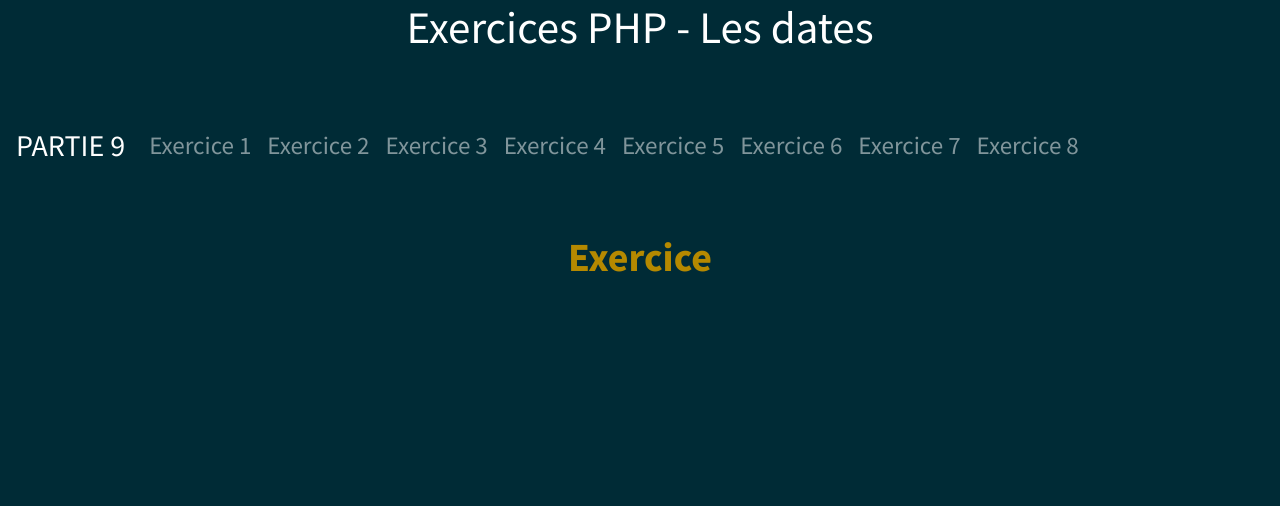
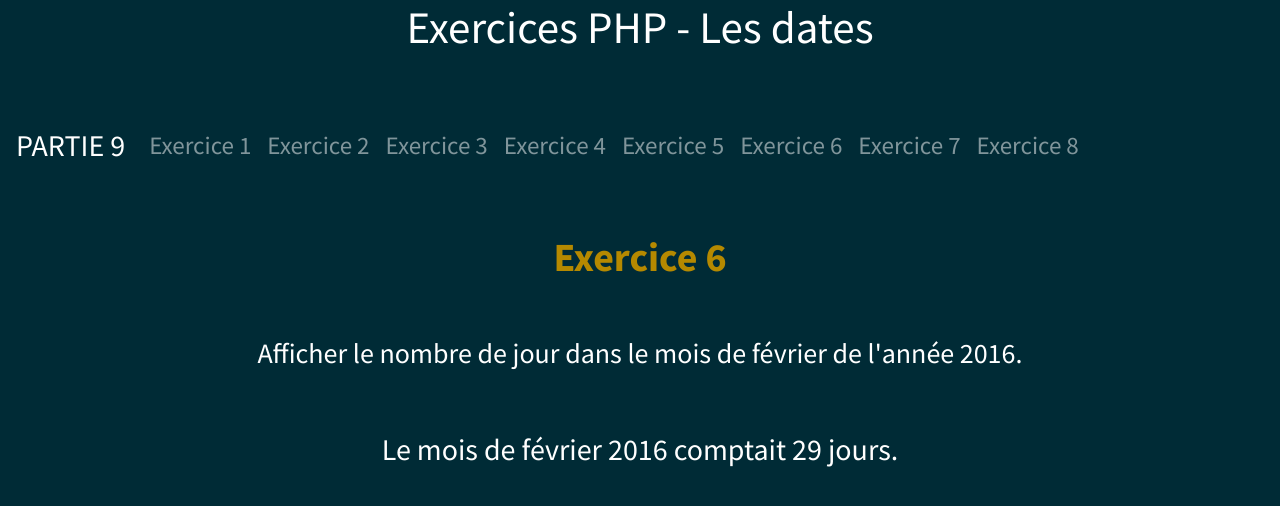
Before and after one commit to EmilieLamps/ExercicesPHP-Partie9, a PHP site: page / in a window 1280 px wide. Shown: the top 506 px of the page. Run offline with PHP 8.4, Linux system fonts and the light colour scheme; some libraries are stand-ins or nearby versions.

Commit message:
fin de l'exercice

```diff
--- a/ex6/index.php
+++ b/ex6/index.php
@@ -1,14 +1,11 @@
 <?php
-$page = "Exercice "; // Définir la variable pour changer le titre !
-
+$page = "Exercice 6"; // Définir la variable pour changer le titre !
+$result = cal_days_in_month(CAL_GREGORIAN, 2, 2016); // La fonction cal_days_in_month calcul le nombre de jour d'un mois. On renseigne le calendrier utilisé puis le mois et l'année.
 include '../header.php';
  ?>
- <h2 class="text-primary text-center pt-5 pb-5 font-weight-bold">Exercice </h2>
- <h3 class="text-center pb-5"></h3>
-<?php
-
-?>
-<p></p>
+ <h2 class="text-primary text-center pt-5 pb-5 font-weight-bold">Exercice 6</h2>
+ <h3 class="text-center pb-5">Afficher le nombre de jour dans le mois de février de l'année 2016.</h3>
+<p>Le mois de février 2016 comptait <?= $result ?> jours.</p>
 <?php
 include '../footer.php';
 ?>
--- a/nbproject/private/private.xml
+++ b/nbproject/private/private.xml
@@ -3,8 +3,9 @@
     <editor-bookmarks xmlns="http://www.netbeans.org/ns/editor-bookmarks/2" lastBookmarkId="0"/>
     <open-files xmlns="http://www.netbeans.org/ns/projectui-open-files/2">
         <group>
-            <file>file:/home/lamps/WWW/PHP/Partie9/ex1/index.php</file>
-            <file>file:/home/lamps/WWW/PHP/Partie9/header.php</file>
+            <file>file:/home/lamps/WWW/PHP/Partie9/ex6/index.php</file>
+            <file>file:/home/lamps/WWW/PHP/Partie9/ex3/index.php</file>
+            <file>file:/home/lamps/WWW/PHP/Partie9/ex5/index.php</file>
         </group>
     </open-files>
 </project-private>
```
Also changed, not shown: ex5/index.php (+3 -4 lines).
